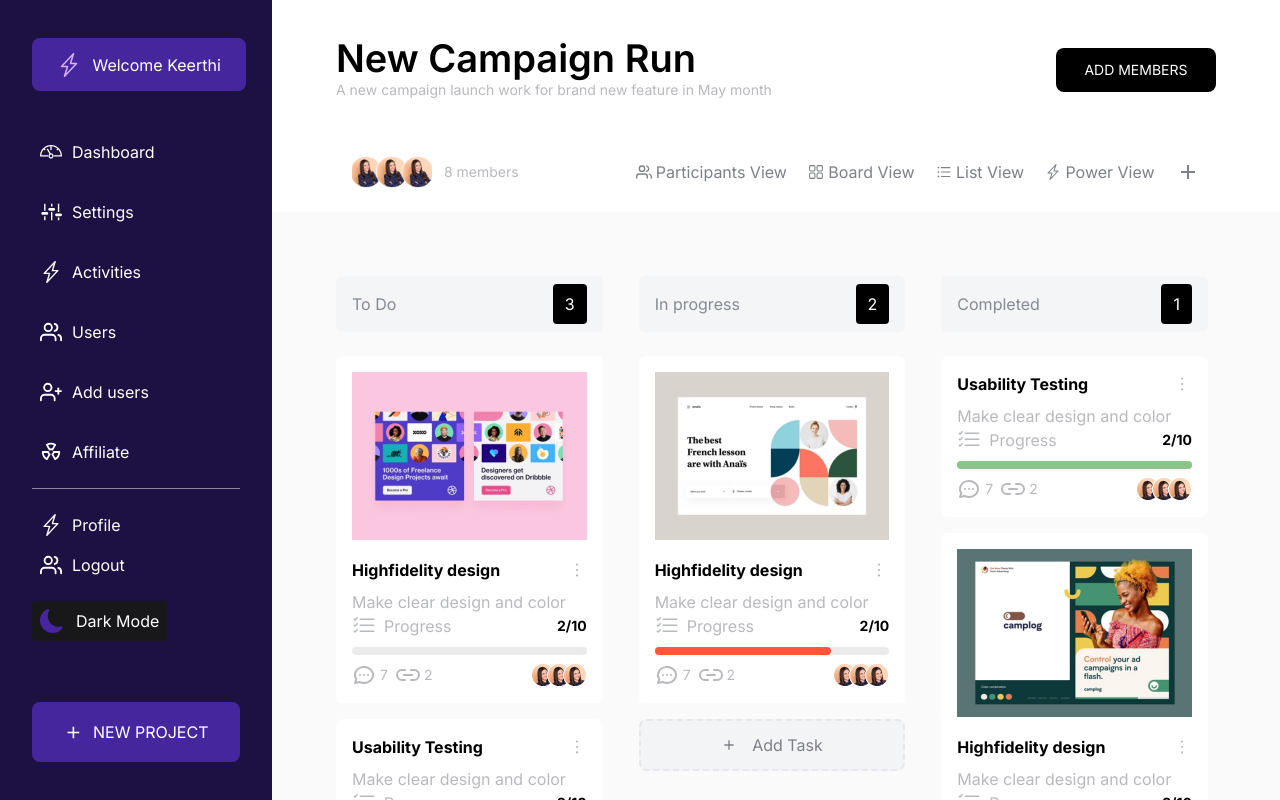
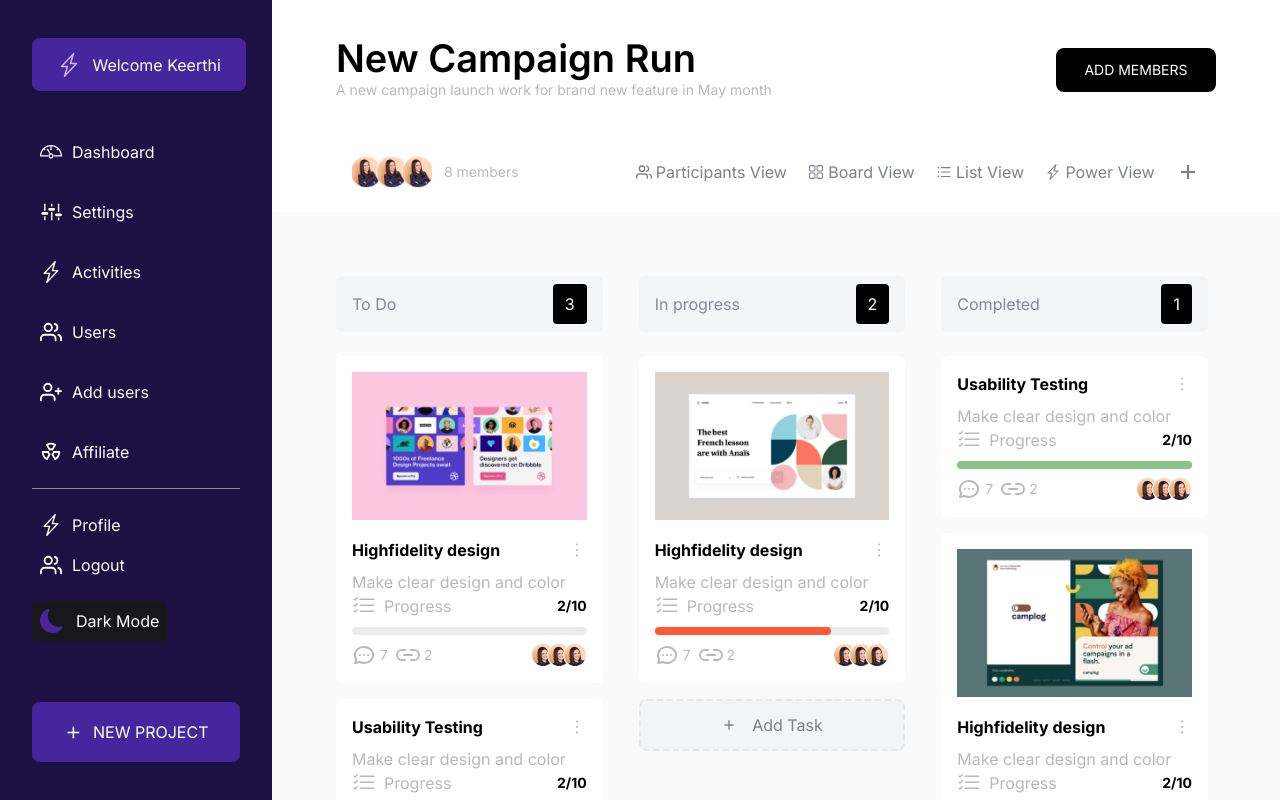
Before and after one commit to B-ID/nupat-internship-test2, a Next.js app: page / in a window 1280 px wide. Built offline with nearby package versions, Linux system fonts and the light colour scheme.

Commit message:
card min width

```diff
--- a/src/components/TaskDetail.tsx
+++ b/src/components/TaskDetail.tsx
@@ -13,11 +13,9 @@ type Props = {
 
 export default function TaskDetail({progress, sliderColor, imgSrc}: Props) {
   return (
-    <div className="p-4 bg-white rounded-md dark:bg-[#181818]">
-      <div className="">
-        <div className="relative h-[168px] mb-[18px]">
-          <Image className="object-cover w-full h-auto" src={imgSrc} alt="card-img" fill />
-        </div>
+    <div className="p-4 flex flex-col flex-shrink-0 bg-white rounded-md dark:bg-[#181818]">
+        <div className="relative h-[148px] w-full mb-[18px]">
+          <Image className="object-cover" src={imgSrc} alt="card-img" fill />
       </div>
         <TaskCard title="Highfidelity design" progress={progress} sliderColor={sliderColor} />
     </div>
```
